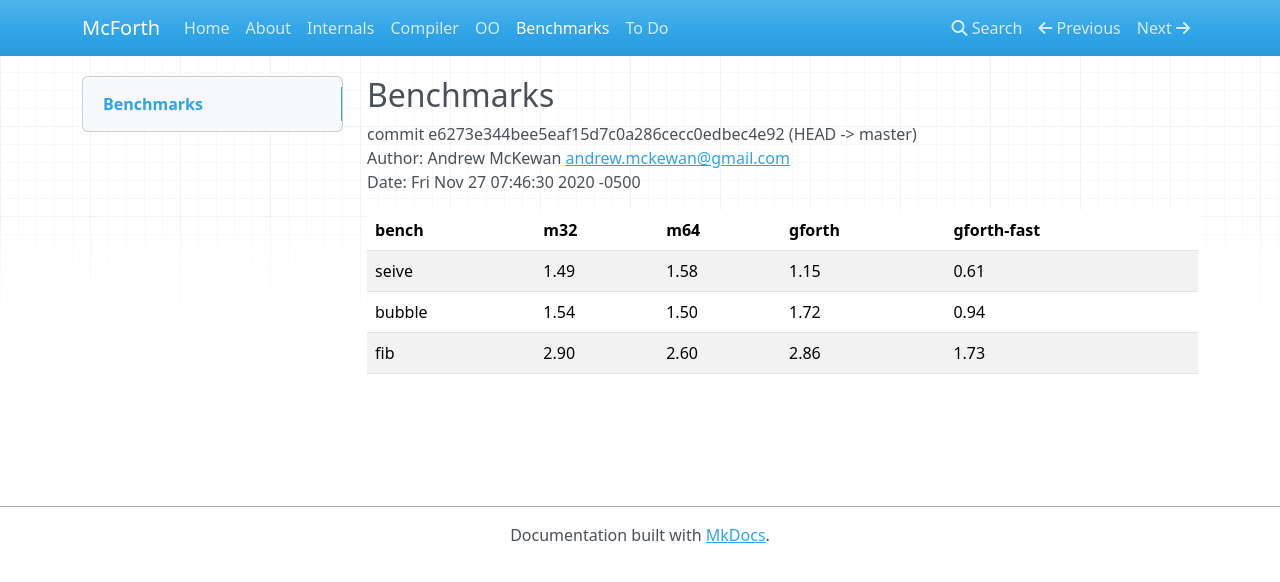
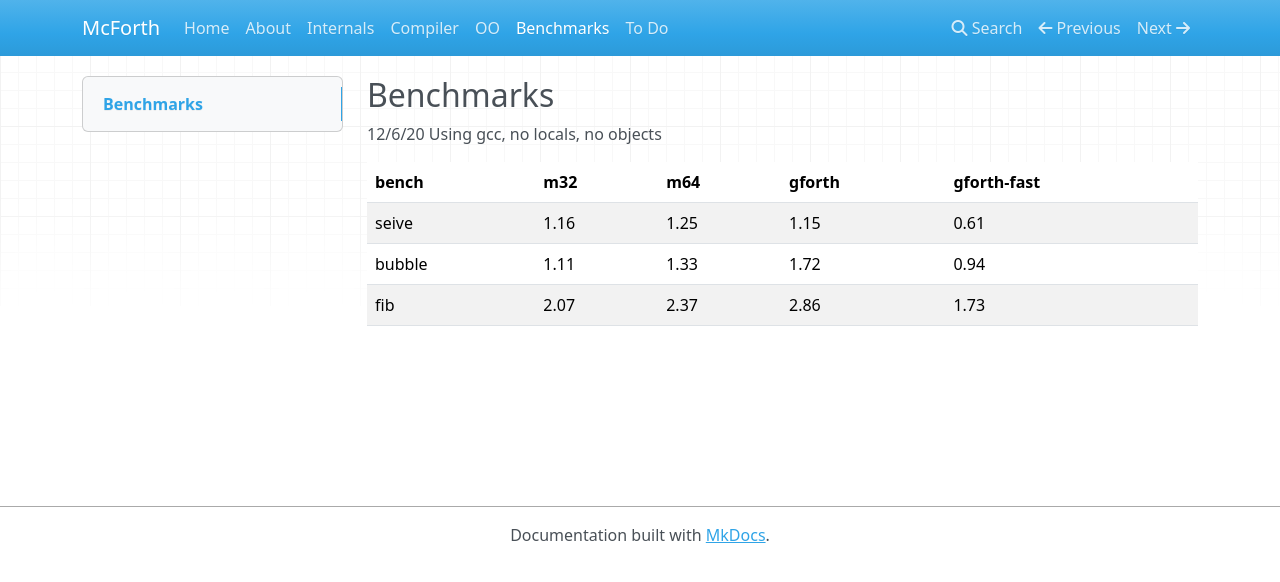
Before and after one commit to amckewan/mcforth, an MkDocs documentation site: the page built from docs/bench.md, in a window 1280 px wide. Shown: the top 582 px of the page. Built offline with MkDocs 1.6.1, drawn with Linux system fonts in a browser that asks for light colours; nearby versions of some CDN libraries.

Commit message:
Add optimization for 1+, CELLS, HERE, etc.
Build without support for locals.
Update benchmark results.

```diff
--- a/docs/bench.md
+++ b/docs/bench.md
@@ -1,11 +1,9 @@
 ## Benchmarks
 
-commit e6273e344bee5eaf15d7c0a286cecc0edbec4e92 (HEAD -> master)
-Author: Andrew McKewan <andrew.mckewan@gmail.com>
-Date:   Fri Nov 27 07:46:30 2020 -0500
+12/6/20 Using gcc, no locals, no objects
 
 bench  | m32  | m64  | gforth | gforth-fast
 ------ | ---- | ---- | ------ | -----------
-seive  | 1.49 | 1.58 | 1.15   | 0.61
-bubble | 1.54 | 1.50 | 1.72   | 0.94
-fib    | 2.90 | 2.60 | 2.86   | 1.73
+seive  | 1.16 | 1.25 | 1.15   | 0.61
+bubble | 1.11 | 1.33 | 1.72   | 0.94
+fib    | 2.07 | 2.37 | 2.86   | 1.73
```
Also changed, not shown: docs/internals.md (+2 -2 lines), 8 other files.
